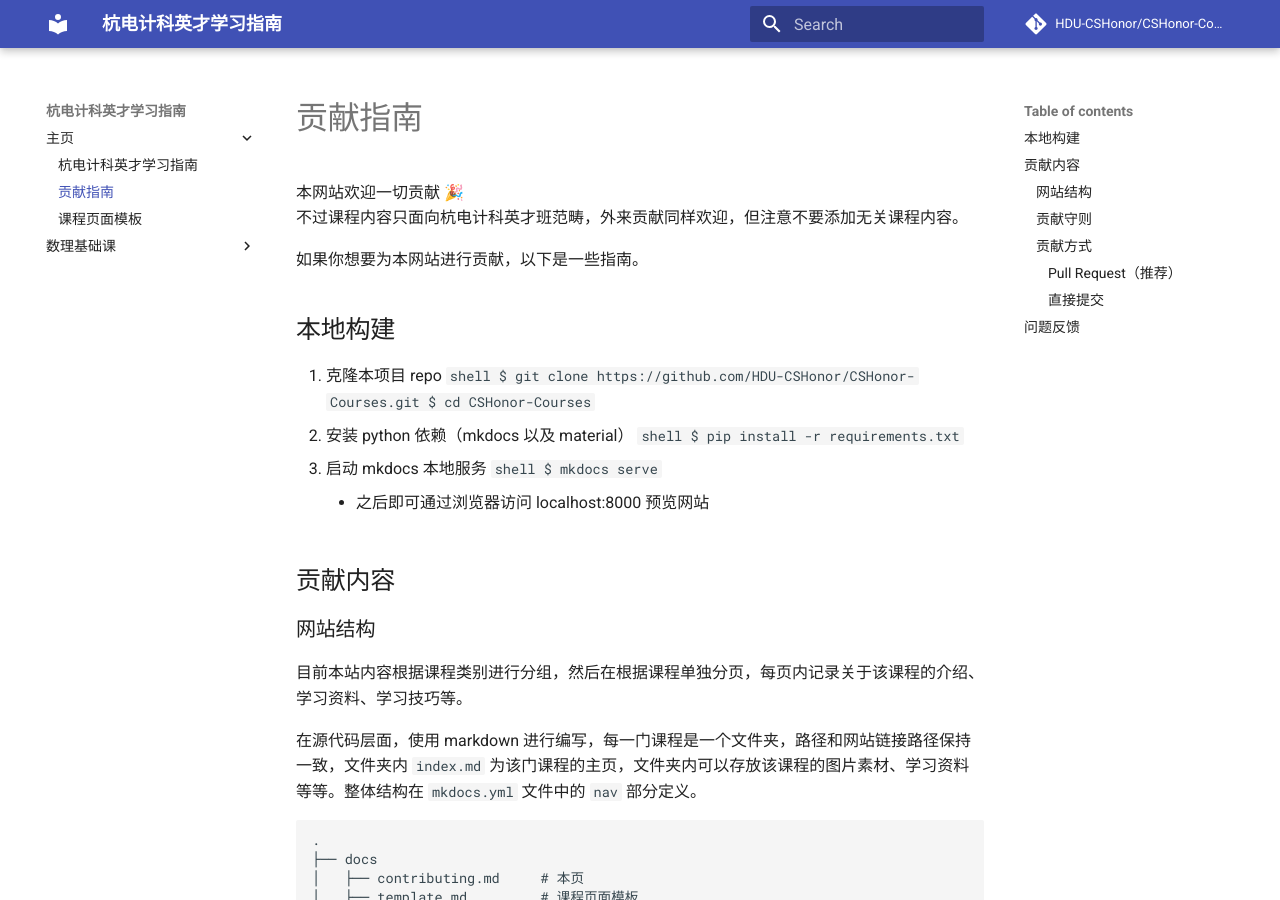
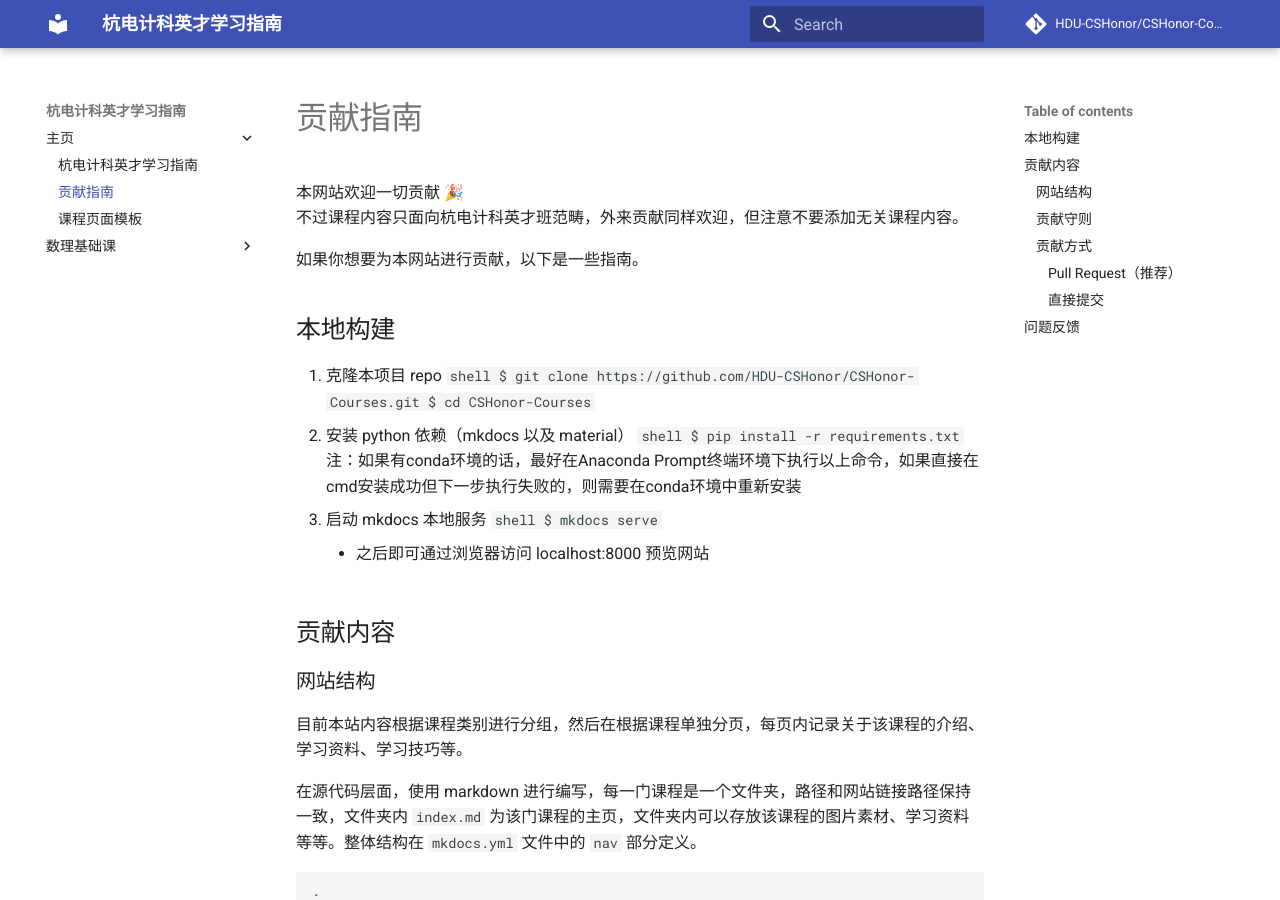
Before and after one commit to HDU-CSHonor/CSHonor-Courses, an MkDocs documentation site: the page built from docs/contributing.md, in a window 1280 px wide and 900 px high. Built offline with MkDocs 1.6.1 and Material for MkDocs 9.7.7, drawn with Linux system fonts in a browser that asks for light colours; comment, search, counter and statistics services are not loaded.

Commit message:
Update contributing.md

````diff
--- a/docs/contributing.md
+++ b/docs/contributing.md
@@ -15,6 +15,8 @@
     ```shell
     $ pip install -r requirements.txt
     ```
+    注：如果有conda环境的话，最好在Anaconda Prompt终端环境下执行以上命令，如果直接在cmd安装成功但下一步执行失败的，则需要在conda环境中重新安装
+
 3. 启动 mkdocs 本地服务
     ```shell
     $ mkdocs serve
````
